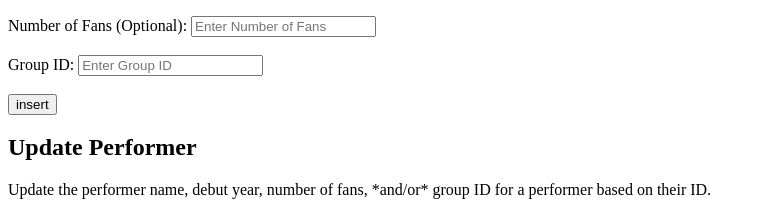
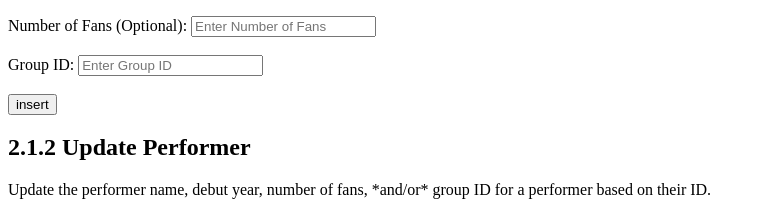
Before and after one commit to SophieXixi/PerformanceMatch, a website: page CPSC304_Node_Project-main/public/index.html in a window 1280 px wide. Shown: the part 980-1193 px from the top of the page, without its empty margins (0-762 px from the left). Drawn offline with Linux system fonts and the light colour scheme; no server answers.

Commit message:
Update index.html

```diff
--- a/CPSC304_Node_Project-main/public/index.html
+++ b/CPSC304_Node_Project-main/public/index.html
@@ -145,7 +145,7 @@
 </form>
 <div id="insertPerformerResultMsg"></div>
 
-<h2>Update Performer</h2>
+<h2> 2.1.2 Update Performer</h2>
 <p>Update the performer name, debut year, number of fans, *and/or* group ID for a performer based on their ID.</p>
 <form id="updatePerformer">
     Performer ID: <input type="number" id="performerID" placeholder="Enter Performer ID" required> <br><br>
```
